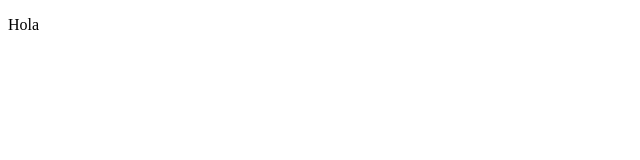
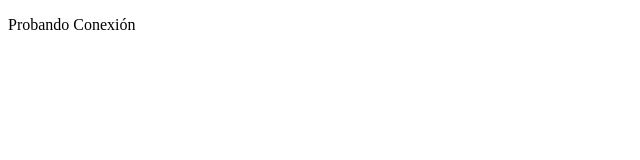
Before and after one commit to FerLamas0/Proyecto0, a plain HTML site: page index.html in a window 1280 px wide. Shown: the whole page, without its empty margins (0-640 px from the left). Drawn offline with Linux system fonts and the light colour scheme.

Commit message:
Prueba de Conexio

```diff
--- a/index.html
+++ b/index.html
@@ -8,7 +8,7 @@
 </head>
 <body>
     <p>
-        Hola
+        Probando Conexión
     </p>
 </body>
 </html>
```
Also changed, not shown: 1 other file.
